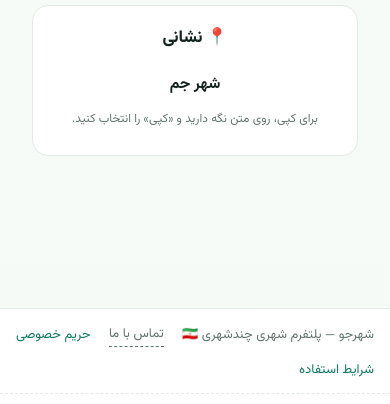
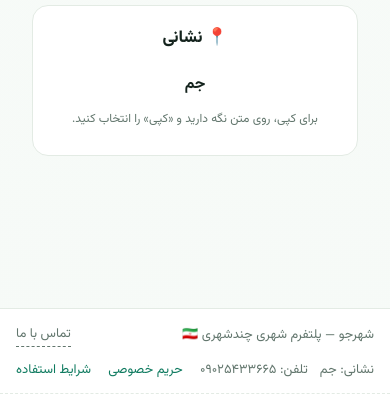
Before and after one commit to javad136999/shahrjo, a Next.js app in the folder apps/web/: page /terms in a window 390 px wide. Shown: the part 6703-7107 px from the top of the page. Built offline with nearby package versions, Linux system fonts and the light colour scheme; no server answers; grey boxes are pictures that could not be loaded.

Commit message:
Show contact address and phone in homepage footer

```diff
--- a/apps/web/src/app/layout.tsx
+++ b/apps/web/src/app/layout.tsx
@@ -9,6 +9,7 @@ import { VisitBeacon } from '@/components/visit-beacon';
 import './globals.css';
 import './mobile-home-fixes.css';
 import { SITE_URL } from '@/lib/site';
+import { SITE_CONTACT } from '@/lib/site-contact';
 
 export const metadata: Metadata = {
   // one canonical host (shahrju.ir): metadataBase feeds every relative URL below —
@@ -107,6 +108,12 @@ export default function RootLayout({ children }: { children: React.ReactNode })
               <Link href="/contact" className="footer-link" data-testid="footer-contact">
                 تماس با ما
               </Link>
+              <address className="footer-contact-details" aria-label="اطلاعات تماس">
+                <span>نشانی: {SITE_CONTACT.address}</span>
+                <a href={SITE_CONTACT.phoneHref}>
+                  تلفن: <bdi dir="ltr">{SITE_CONTACT.phone}</bdi>
+                </a>
+              </address>
               <Link href="/privacy">حریم خصوصی</Link>
               <Link href="/terms">شرایط استفاده</Link>
             </div>
--- a/apps/web/src/components/contact-info.tsx
+++ b/apps/web/src/components/contact-info.tsx
@@ -31,7 +31,6 @@ export function ContactInfo() {
         </p>
         <p className="contact-card__hint">برای کپی، روی متن نگه دارید و «کپی» را انتخاب کنید.</p>
       </section>
-
     </div>
   );
 }
--- a/apps/web/src/lib/site-contact.ts
+++ b/apps/web/src/lib/site-contact.ts
@@ -13,5 +13,5 @@ export const SITE_CONTACT = {
   phone,
   /** Clickable link so mobile visitors can call directly. */
   phoneHref: 'tel:09025433665',
-  address: 'شهر جم',
+  address: 'جم',
 } as const;
```
Also changed, not shown: apps/web/src/app/globals.css, 1 other file (tests, documents, lock files or other folders).
